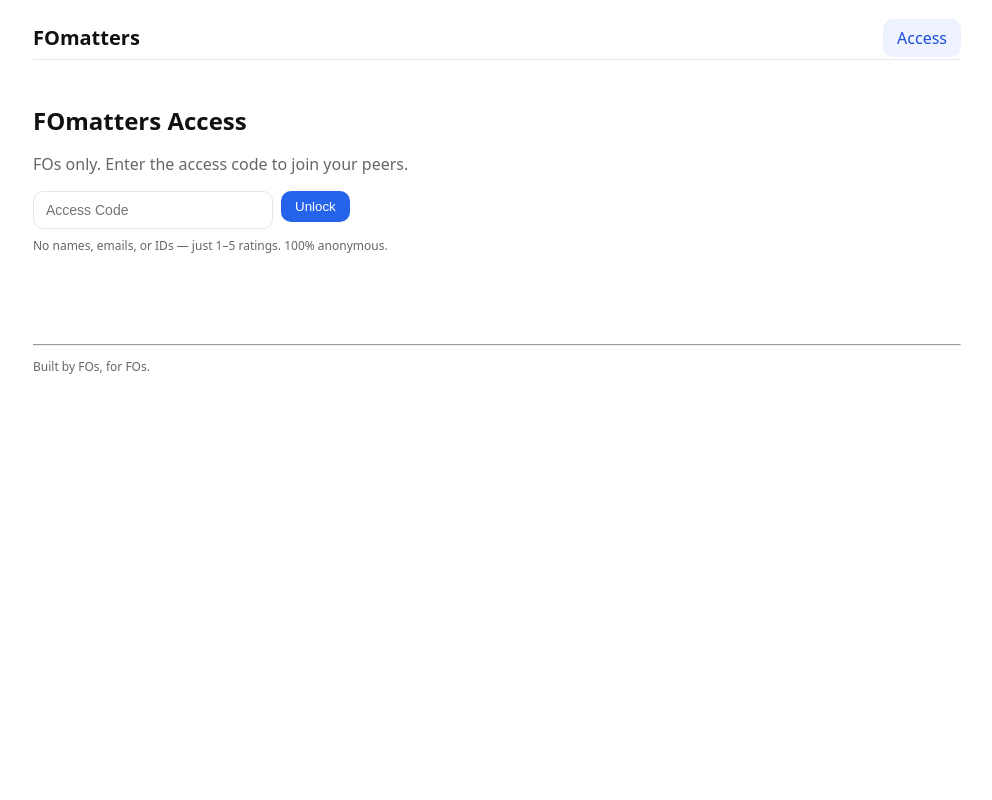
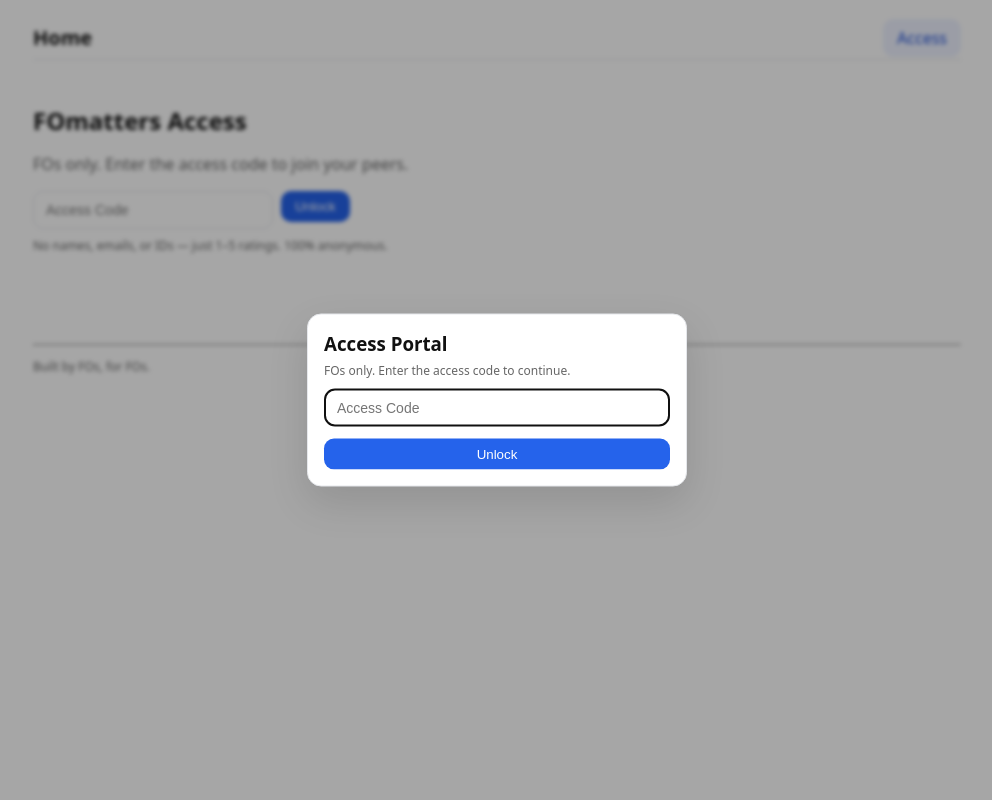
Before and after one commit to businesspj1995-collab/RateMyCaptain, a Flask app: page / in a window 1280 px wide. Shown: the whole page, without its empty margins (143-1135 px from the left). Run offline with Flask 3, Linux system fonts and the light colour scheme; some libraries are stand-ins or nearby versions.

Commit message:
Move Home link to top-left; remove duplicate Home in nav

```diff
--- a/static/main.css
+++ b/static/main.css
@@ -11,7 +11,7 @@
 *{box-sizing:border-box}
 body{
   margin:0;
-  font-family:system-ui,Segoe UI,Roboto,Arial,sans-serif;
+  font-family:system-ui, Segoe UI, Roboto, Arial, sans-serif;
   color:var(--fg);
   background:var(--bg);
 }
@@ -21,7 +21,7 @@ a{color:inherit;text-decoration:none}
 h1{font-size:20px;margin:8px 0}
 h2{margin:12px 0 4px}
 
-/* ---------- Layout ---------- */
+/* ---------- Helpers ---------- */
 .row{display:flex;gap:8px;align-items:flex-start}
 .col{display:flex;flex-direction:column;gap:12px}
 .space-between{justify-content:space-between}
@@ -44,6 +44,7 @@ h2{margin:12px 0 4px}
 }
 .btn:hover{opacity:.95}
 .btn.subtle{background:#eef2ff;color:#1d4ed8}
+
 .input{
   padding:10px 12px;
   border:1px solid var(--line);
@@ -74,11 +75,11 @@ h2{margin:12px 0 4px}
   background:var(--card);
   padding:12px;
   border-radius:14px;
-  transition:transform .1s ease,box-shadow .1s ease;
+  transition:transform .1s ease, box-shadow .1s ease;
 }
 .card:hover{
   transform:translateY(-2px);
-  box-shadow:0 2px 6px rgba(0,0,0,0.05);
+  box-shadow:0 2px 6px rgba(0,0,0,.05);
 }
 .card-title{font-weight:600;margin-bottom:4px}
 
@@ -144,39 +145,40 @@ h2{margin:12px 0 4px}
   cursor:pointer;
 }
 
-/* ---------- Slide-in Access Panel ---------- */
-.access-panel{
-  position:fixed;
-  left:0;
-  right:0;
-  top:0;
-  transform:translateY(-110%);
-  transition:transform .28s ease;
-  z-index:1000;
+/* ---------- Access Lock (blocking modal) ---------- */
+.no-scroll { overflow: hidden; }
+
+/* Full-screen overlay */
+.lock-overlay{
+  position: fixed;
+  inset: 0;
+  background: rgba(0,0,0,0.35);
+  backdrop-filter: blur(2px);
+  display: none;
+  z-index: 1200;
 }
-.access-panel.show{transform:translateY(0%)}
-.access-inner{
-  max-width:960px;
-  margin:0 auto;
-  padding:12px 16px;
-  background:#ffffff;
-  border-bottom:1px solid var(--line);
-  box-shadow:0 6px 16px rgba(0,0,0,0.06);
+.lock-overlay.show{ display: block; }
+
+/* Centered small access box */
+.access-modal{
+  position: fixed;
+  top: 50%; left: 50%;
+  transform: translate(-50%,-46%) scale(.98);
+  opacity: 0;
+  background: #fff;
+  border: 1px solid var(--line);
+  box-shadow: 0 16px 40px rgba(0,0,0,0.12);
+  border-radius: 14px;
+  width: 92%;
+  max-width: 380px;
+  padding: 16px;
+  z-index: 1300;
+  transition: opacity .18s ease, transform .18s ease;
 }
-.access-head{
-  display:flex;
-  align-items:center;
-  justify-content:space-between;
-  margin-bottom:6px;
+.access-modal.show{
+  opacity: 1;
+  transform: translate(-50%,-50%) scale(1);
 }
-.access-close{
-  background:transparent;
-  border:none;
-  font-size:18px;
-  line-height:1;
-  cursor:pointer;
-  color:#555;
-  padding:4px 6px;
-  border-radius:8px;
-}
-.access-close:hover{background:#f3f4f6}
+
+.brand { font-weight:600; }
+.brand:hover { text-decoration: underline; }
--- a/templates/base.html
+++ b/templates/base.html
@@ -2,24 +2,27 @@
 <html>
 <head>
   <meta charset="utf-8"/>
-  <title>{{ title or "FOmatters" }}</title>
+  <title>{{ title or "Rate My Captain" }}</title>
   <link rel="stylesheet" href="{{ url_for('static', filename='main.css') }}">
   <meta name="viewport" content="width=device-width, initial-scale=1"/>
 </head>
 <body>
   <header class="wrap">
   <div class="hdr">
-      <h1><a href="{{ url_for('index') }}">FOmatters</a></h1>
+    <!-- Left: brand area becomes a Home link -->
+    <h1><a class="brand" href="{{ url_for('index') }}">Home</a></h1>
+
+    <!-- Right: only show Top Rated when authed; Access when not -->
     <nav>
       {% if not session.get('authed') %}
         <a class="btn subtle" href="{{ url_for('index') }}">Access</a>
       {% else %}
-          <a class="btn subtle" href="{{ url_for('index') }}">Home</a>
         <a class="btn subtle" href="{{ url_for('top_rated') }}">Top Rated</a>
       {% endif %}
     </nav>
   </div>
 </header>
+
 
   <main class="wrap">
     {% with messages = get_flashed_messages() %}
@@ -34,5 +37,38 @@
     <hr/>
     <p>Built by FOs, for FOs.</p>
   </footer>
+
+  {% if not session.get('authed') %}
+  <!-- BLOCKING OVERLAY + SMALL ACCESS BOX (no close button) -->
+  <div id="lockOverlay" class="lock-overlay"></div>
+  <div id="accessModal" class="access-modal" role="dialog" aria-modal="true" aria-labelledby="accessTitle">
+    <h3 id="accessTitle" style="margin:0 0 6px;">Access Portal</h3>
+    <p class="muted small" style="margin:0 0 10px;">FOs only. Enter the access code to continue.</p>
+    <form method="post" action="{{ url_for('login') }}" class="col" onsubmit="this.querySelector('button').disabled=true;">
+      <input class="input" name="code" placeholder="Access Code" required autocomplete="off">
+      <button class="btn" type="submit">Unlock</button>
+    </form>
+  </div>
+
+  <script>
+  // Auto-open the lock on page load; block scroll/interaction
+  (function(){
+    var overlay = document.getElementById('lockOverlay');
+    var modal = document.getElementById('accessModal');
+    if (!overlay || !modal) return;
+    document.body.classList.add('no-scroll');
+    overlay.classList.add('show');
+    modal.classList.add('show');
+    setTimeout(function(){
+      var i = modal.querySelector('input[name="code"]');
+      if (i) i.focus();
+    }, 150);
+    // Block ESC close
+    window.addEventListener('keydown', function(e){
+      if (e.key === 'Escape') { e.preventDefault(); }
+    });
+  })();
+  </script>
+  {% endif %}
 </body>
 </html>
```
Lines whose indentation alone changed are shown as unchanged.
